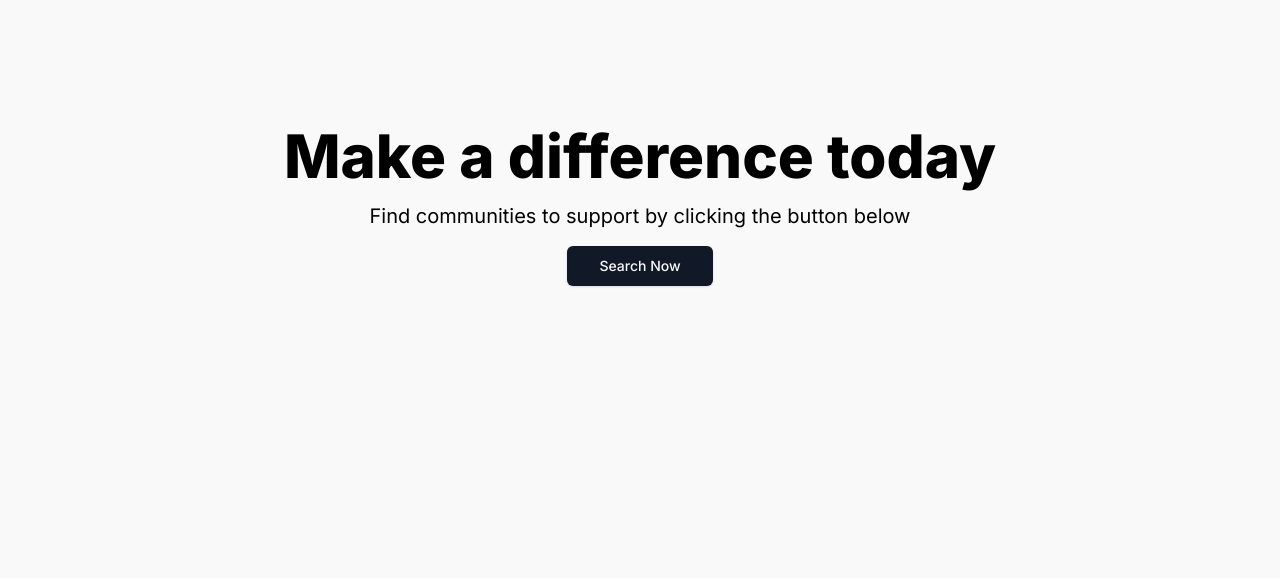
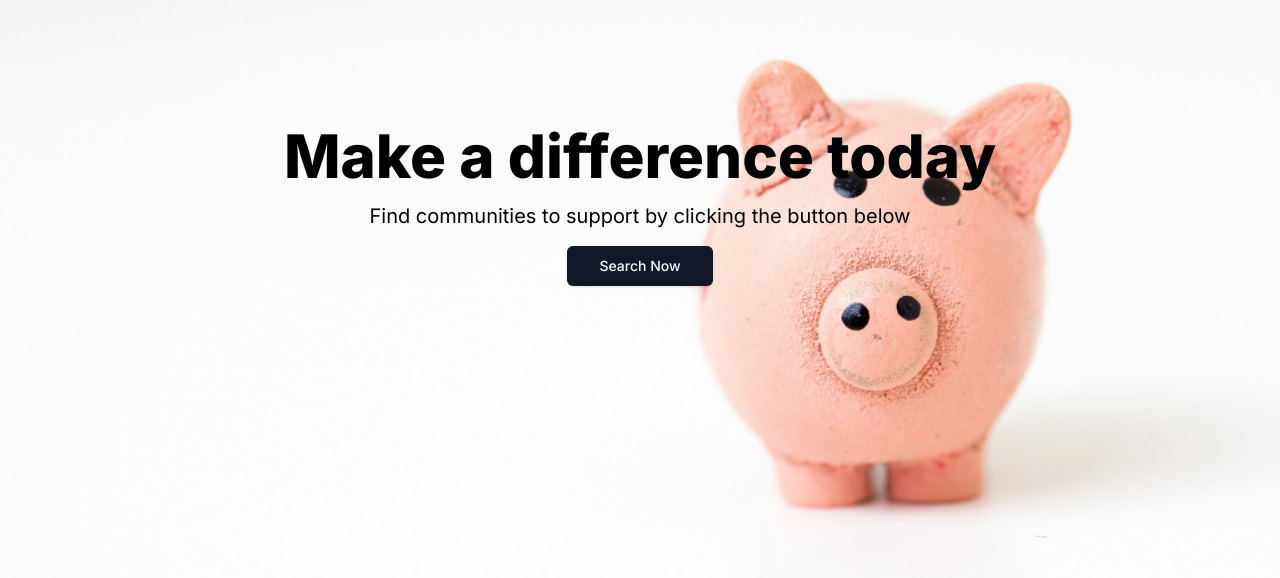
Before and after one commit to lopi24/sklph, a Next.js app: page / in a window 1280 px wide. Shown: the part 194-772 px from the top of the page. Built offline with nearby package versions, Linux system fonts and the light colour scheme; no server answers.

Commit message:
i dont know what im doing part 3

```diff
--- a/app/page.tsx
+++ b/app/page.tsx
@@ -7,12 +7,12 @@ import { Button } from "@/components/ui/button";
 export default function Home() {
   return (
     <section className="flex min-h-screen flex-col items-center justify-center py-24 px-10">
-      {/* <Image
+      <Image
         src="/assets/home-page-img.jpg"
         alt="home-page-img"
         fill
         className="z-0 object-cover"
-      /> */}
+      />
 
       <div className="z-10 text-black flex flex-col items-center text-center gap-4 px-6">
         <h1 className="text-5xl font-extrabold leading-[1.15] text-black sm:text-6xl">
```
